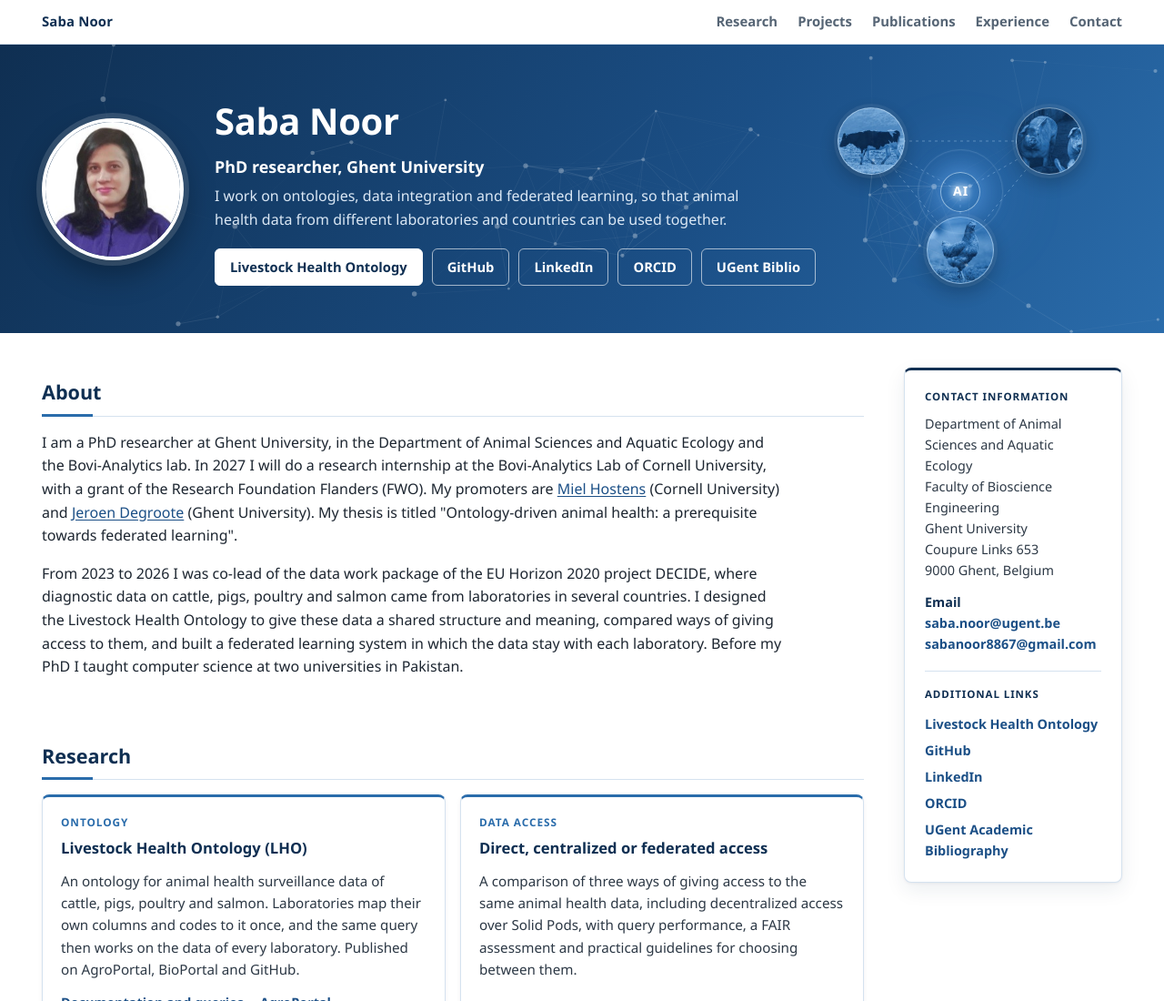
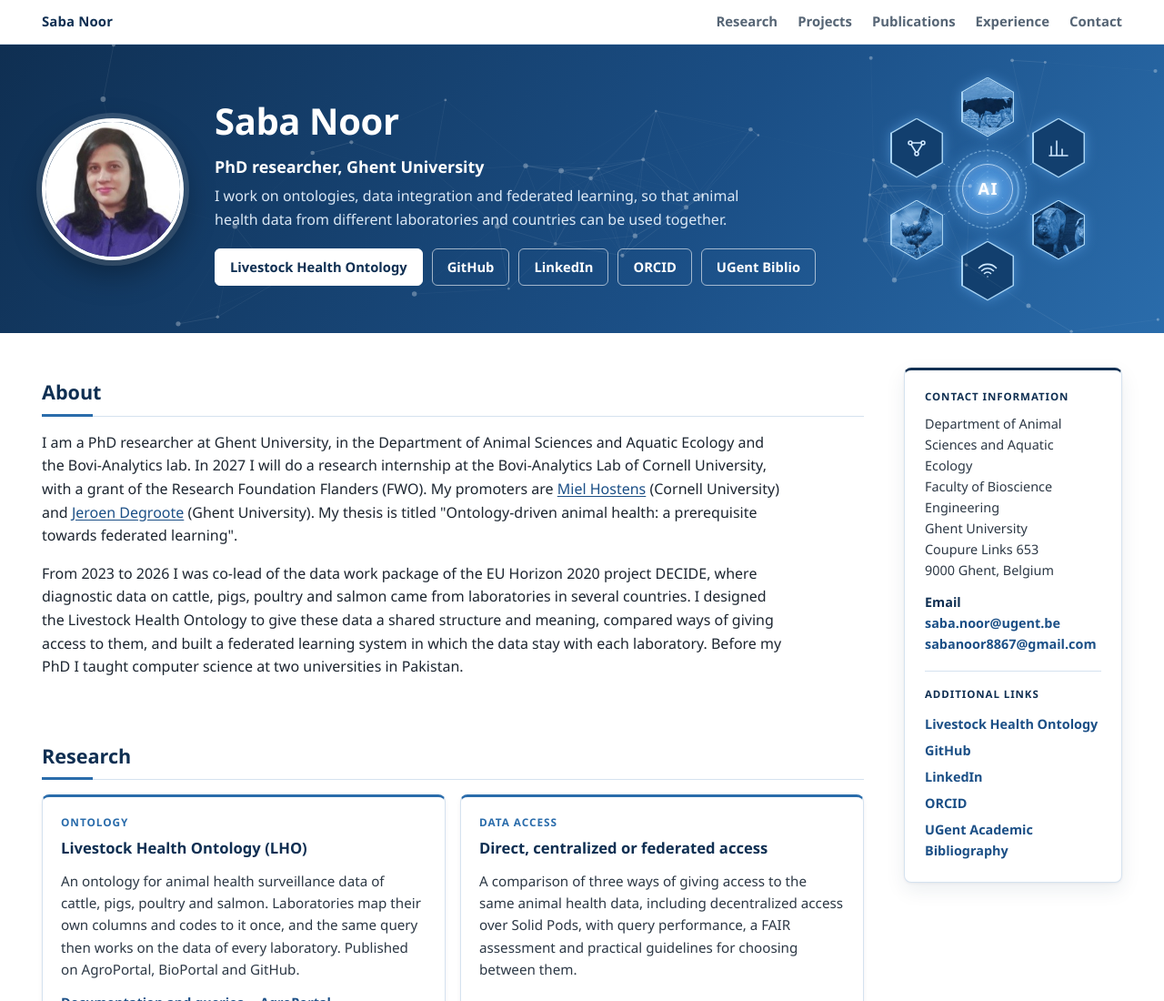
Before and after one commit to sabanoor8867/sabanoor8867.github.io, a plain HTML site: page index.html in a window 1280 px wide. Shown: the top 1100 px of the page at 91% size. Drawn offline with Linux system fonts and the light colour scheme.

Commit message:
Rework header diagram

```diff
--- a/index.html
+++ b/index.html
@@ -109,13 +109,17 @@ aside a:hover{text-decoration:underline}
 @media (prefers-reduced-motion:reduce){html{scroll-behavior:auto}.js .reveal{opacity:1;transform:none;transition:none}.card,.btn,.skills div,#top-link{transition:none}.card:hover,.btn:hover,.skills div:hover{transform:none}}
 @media print{header canvas,#top-link{display:none}.js .reveal{opacity:1;transform:none}}
 
-.farm{position:absolute;right:5%;top:50%;width:320px;height:210px;transform:translateY(-50%);pointer-events:none}
-.farm svg{position:absolute;inset:0;width:100%;height:100%;fill:none;stroke:rgba(200,228,255,0.35);stroke-width:1;stroke-dasharray:3 4}
-.animal{position:absolute;width:74px;height:74px;margin:-37px 0 0 -37px;border-radius:50%;background-size:cover;background-position:center;border:1px solid rgba(210,235,255,0.6);box-shadow:0 0 0 4px rgba(255,255,255,0.07),0 8px 22px rgba(0,0,0,0.28);opacity:0.92}
-.ai{position:absolute;left:160px;top:108px;width:44px;height:44px;margin:-22px 0 0 -22px;border-radius:50%;display:flex;align-items:center;justify-content:center;color:#ffffff;font-weight:700;font-size:14px;letter-spacing:0.08em;text-indent:0.08em;text-shadow:0 0 6px rgba(255,255,255,0.9),0 0 16px rgba(130,195,255,0.95);background:radial-gradient(circle,rgba(170,215,255,0.6) 0%,rgba(90,165,245,0.35) 50%,rgba(90,165,245,0.12) 100%);border:1px solid rgba(210,235,255,0.6);box-shadow:0 0 24px 8px rgba(110,180,255,0.4),0 0 70px 28px rgba(80,160,255,0.2)}
-.ai::after{content:"";position:absolute;left:50%;top:50%;width:44px;height:44px;border-radius:50%;border:1px solid rgba(190,225,255,0.7);transform:translate(-50%,-50%);animation:ring 2.8s ease-out infinite}
-@keyframes ring{from{width:44px;height:44px;opacity:0.7}to{width:130px;height:130px;opacity:0}}
-@media (prefers-reduced-motion:reduce){.ai::after{animation:none;opacity:0}}
+
+.farm{position:absolute;right:5%;top:50%;width:260px;height:236px;transform:translateY(-50%);pointer-events:none;filter:drop-shadow(0 0 7px rgba(110,185,255,0.45))}
+.farm .links{position:absolute;inset:0;width:100%;height:100%;fill:none;stroke:rgba(190,228,255,0.45);stroke-width:1;stroke-dasharray:2 4}
+.hex{position:absolute;width:58px;height:66px;margin:-33px 0 0 -29px;clip-path:polygon(50% 0,100% 25%,100% 75%,50% 100%,0 75%,0 25%);background:rgba(190,230,255,0.85)}
+.hex i{position:absolute;inset:1.5px;clip-path:polygon(50% 0,100% 25%,100% 75%,50% 100%,0 75%,0 25%);background:#123f6e center/cover;display:flex;align-items:center;justify-content:center}
+.hex i svg{width:24px;height:24px;fill:none;stroke:#cfe8ff;stroke-width:1.6;stroke-linecap:round;stroke-linejoin:round}
+.ring{position:absolute;left:130px;top:118px;width:86px;height:86px;margin:-43px 0 0 -43px;border-radius:50%;border:1px dashed rgba(190,230,255,0.75);animation:turn 24s linear infinite}
+.ring::after{content:"";position:absolute;inset:7px;border-radius:50%;border:2px solid rgba(160,215,255,0.55);border-left-color:transparent;border-right-color:transparent}
+.ai{position:absolute;left:130px;top:118px;width:56px;height:56px;margin:-28px 0 0 -28px;border-radius:50%;display:flex;align-items:center;justify-content:center;color:#ffffff;font-weight:700;font-size:18px;letter-spacing:0.08em;text-indent:0.08em;text-shadow:0 0 6px rgba(255,255,255,0.9),0 0 16px rgba(130,195,255,0.95);background:radial-gradient(circle,rgba(150,210,255,0.65) 0%,rgba(60,140,225,0.55) 60%,rgba(30,95,170,0.6) 100%);border:1px solid rgba(215,238,255,0.8);box-shadow:0 0 22px 6px rgba(110,185,255,0.45),inset 0 0 12px rgba(255,255,255,0.3)}
+@keyframes turn{to{transform:rotate(360deg)}}
+@media (prefers-reduced-motion:reduce){.ring{animation:none}}
 @media (max-width:1000px){.farm{display:none}}
 @media print{.farm{display:none}}
 </style>
@@ -150,10 +154,14 @@ aside a:hover{text-decoration:underline}
 </div></nav>
 
 <header id="top"><div class="farm" aria-hidden="true">
-  <svg viewBox="0 0 320 210"><path d="M62 52 L160 108 L258 52 M160 108 L160 172 M62 52 L258 52 M62 52 L160 172 L258 52"/></svg>
-  <span class="animal" style="left:62px;top:52px;background-image:url(cow.jpg)"></span>
-  <span class="animal" style="left:258px;top:52px;background-image:url(pig.jpg)"></span>
-  <span class="animal" style="left:160px;top:172px;background-image:url(hen.jpg)"></span>
+  <svg class="links" viewBox="0 0 260 236"><path d="M130 118 L130 28 M130 118 L208 73 M130 118 L208 163 M130 118 L130 208 M130 118 L52 163 M130 118 L52 73"/></svg>
+  <span class="hex" style="left:130px;top:28px"><i style="background-image:url(cow.jpg)"></i></span>
+  <span class="hex" style="left:208px;top:73px"><i><svg viewBox="0 0 24 24"><path d="M4 20V10M10 20V4M16 20v-7M22 20H2"/></svg></i></span>
+  <span class="hex" style="left:208px;top:163px"><i style="background-image:url(pig.jpg)"></i></span>
+  <span class="hex" style="left:130px;top:208px"><i><svg viewBox="0 0 24 24"><path d="M12 18v.01M8.5 14.5a5 5 0 0 1 7 0M5.5 11.5a9 9 0 0 1 13 0M2.5 8.5a13 13 0 0 1 19 0"/></svg></i></span>
+  <span class="hex" style="left:52px;top:163px"><i style="background-image:url(hen.jpg)"></i></span>
+  <span class="hex" style="left:52px;top:73px"><i><svg viewBox="0 0 24 24"><circle cx="5" cy="6" r="2"/><circle cx="19" cy="6" r="2"/><circle cx="12" cy="18" r="2"/><path d="M7 6h10M6 8l5 8M18 8l-5 8"/></svg></i></span>
+  <span class="ring"></span>
   <span class="ai">AI</span>
 </div><canvas id="net" aria-hidden="true"></canvas><div class="wrap">
   <img src="saba-noor.jpg" alt="Saba Noor">
```
